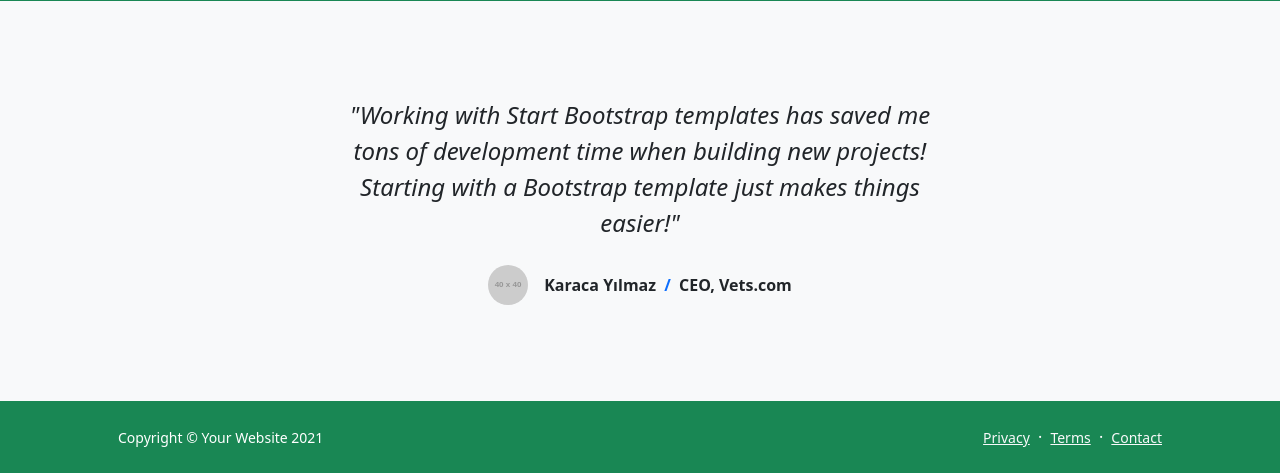
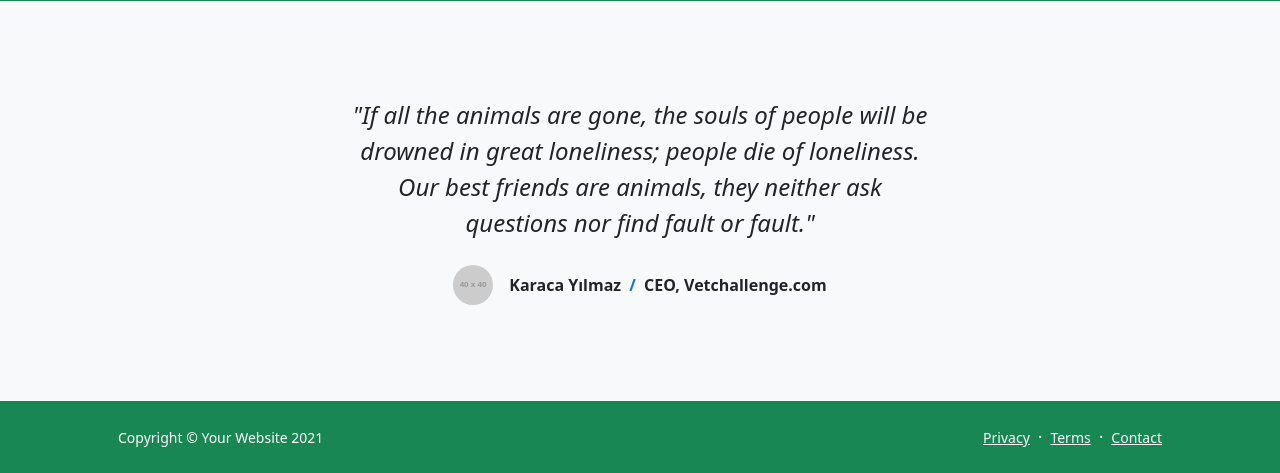
Before and after one commit to Karaca7/vetdemo-live, a Django app: page / in a window 1280 px wide. Shown: the part 547-1020 px from the top of the page. Run offline with Django 3.2, Linux system fonts and the light colour scheme; grey boxes labelled with a size stand in for pictures from a placeholder-image service; parts of the project's set-up code (start-up, migrations or seed data) failed here and were passed over; some libraries are stand-ins or nearby versions.

Commit message:
Fixed Readma.md

```diff
--- a/template/mainapp/index.html
+++ b/template/mainapp/index.html
@@ -31,13 +31,13 @@
         <div class="row gx-5 justify-content-center">
             <div class="col-lg-10 col-xl-7">
                 <div class="text-center">
-                    <div class="fs-4 mb-4 fst-italic">"Working with Start Bootstrap templates has saved me tons of development time when building new projects! Starting with a Bootstrap template just makes things easier!"</div>
+                    <div class="fs-4 mb-4 fst-italic">"If all the animals are gone, the souls of people will be drowned in great loneliness; people die of loneliness. Our best friends are animals, they neither ask questions nor find fault or fault."</div>
                     <div class="d-flex align-items-center justify-content-center">
                         <img class="rounded-circle me-3" src="https://dummyimage.com/40x40/ced4da/6c757d" alt="..." />
                         <div class="fw-bold">
                             Karaca Yılmaz
                             <span class="fw-bold text-primary mx-1">/</span>
-                            CEO, Vets.com
+                            CEO, Vetchallenge.com
                         </div>
                     </div>
                 </div>
--- a/template/template.html
+++ b/template/template.html
@@ -30,7 +30,7 @@
             <!-- Navigation-->
             <nav class="navbar navbar-expand-lg navbar-dark bg-success">
                 <div class="container px-5">
-                    <a class="navbar-brand" href="{% url 'indexpage' %}">Vet.com</a>
+                    <a class="navbar-brand" href="{% url 'indexpage' %}">Vetchallenge.com</a>
                     <button class="navbar-toggler" type="button" data-bs-toggle="collapse" data-bs-target="#navbarSupportedContent" aria-controls="navbarSupportedContent" aria-expanded="false" aria-label="Toggle navigation"><span class="navbar-toggler-icon"></span></button>
                     <div class="collapse navbar-collapse" id="navbarSupportedContent">
                         <ul class="navbar-nav ms-auto mb-2 mb-lg-0">
```
Also changed, not shown: Readme.md.
